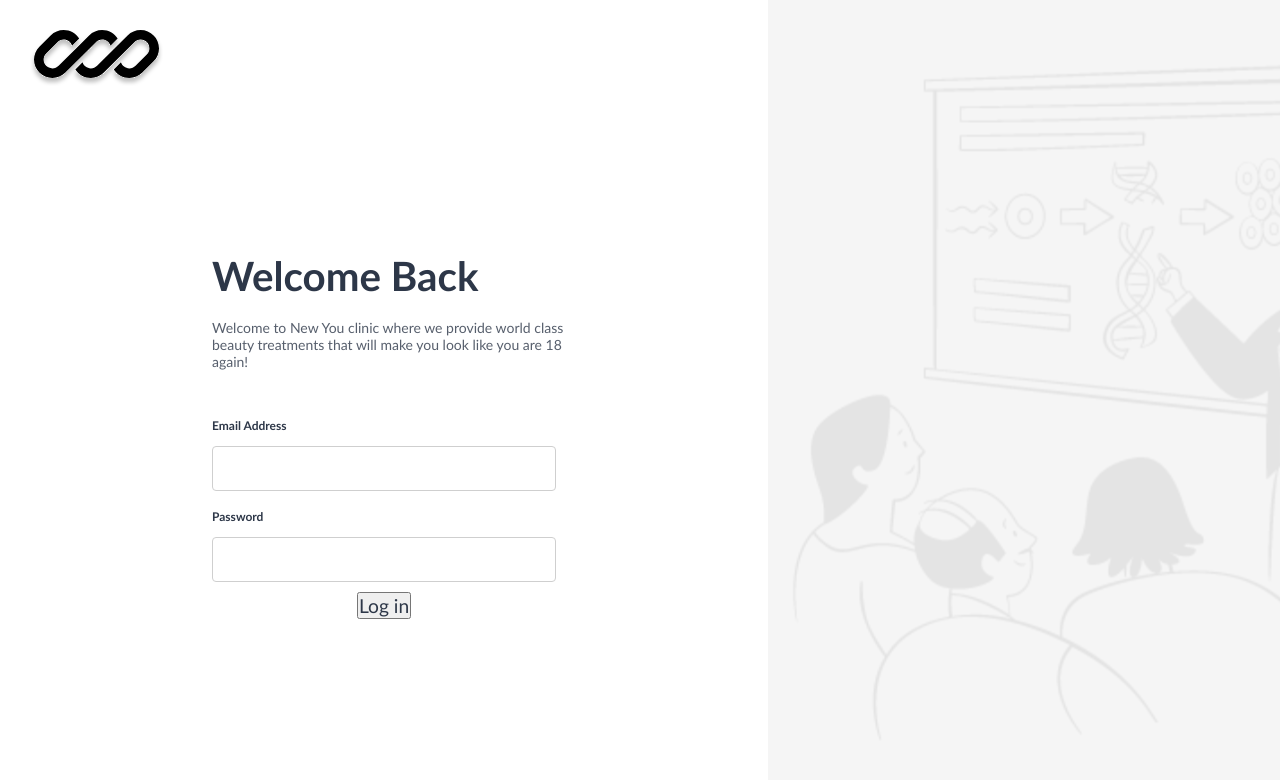
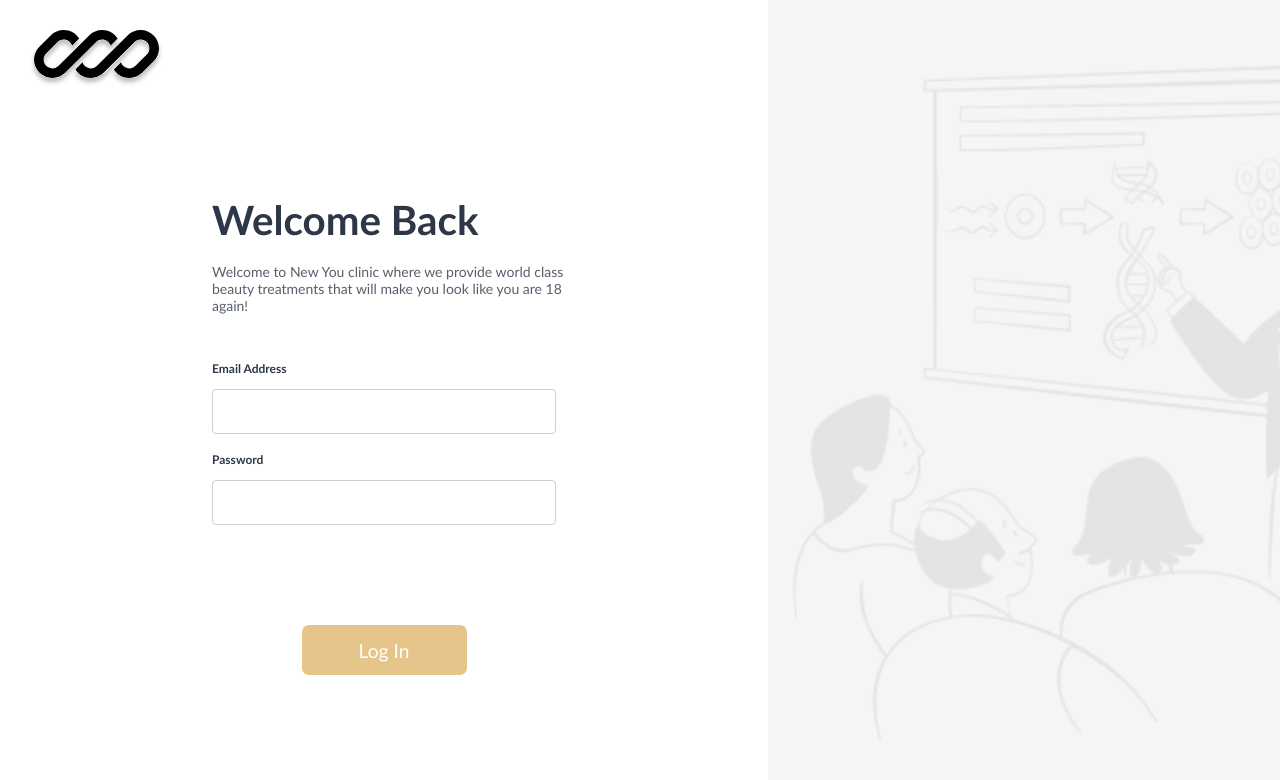
Before and after one commit to nology-tech/Tahiti-Client-Project, a React (Create React App) app: page / in a window 1280 px wide. Shown: the top 780 px of the page. Built offline with nearby package versions, Linux system fonts and the light colour scheme.

Commit message:
Added button styling for welcome page

```diff
--- /dev/null
+++ b/src/components/Button/Button.jsx
@@ -0,0 +1,8 @@
+import React from "react";
+import "./Button.scss";
+
+const Button = ({ name }) => {
+  return <button className="button-yellow">{name}</button>;
+};
+
+export default Button;
--- /dev/null
+++ b/src/components/Button/Button.scss
@@ -0,0 +1,11 @@
+.button-yellow {
+  width: 165px;
+  height: 50px;
+  border-radius: 7px;
+  border: none;
+  background-color: #e5c58a;
+  color: white;
+  margin-top: 90px;
+  background-color: #e5c58a;
+  color: white;
+}
--- a/src/pages/WelcomePage/WelcomePage.jsx
+++ b/src/pages/WelcomePage/WelcomePage.jsx
@@ -3,6 +3,7 @@ import "./WelcomePage.scss";
 import WelcomeImage from "../../assets/images/Background-img-welcome.svg";
 import Logo from "../../assets/images/logo black.svg";
 import LoginForm from "../../components/Forms/LoginForm/LoginForm";
+import Button from "../../components/Button/Button";
 
 const WelcomePage = () => {
   return (
@@ -18,7 +19,7 @@ const WelcomePage = () => {
             treatments that will make you look like you are 18 again!
           </p>
           <LoginForm />
-          <button>Log in</button>
+          <Button className="button-welcome" name="Log In" image={""} />
         </div>
       </div>
 
--- a/src/pages/WelcomePage/WelcomePage.scss
+++ b/src/pages/WelcomePage/WelcomePage.scss
@@ -78,3 +78,8 @@
     }
   }
 }
+
+.button-welcome {
+  height: 46px;
+  width: 345px;
+}
```
